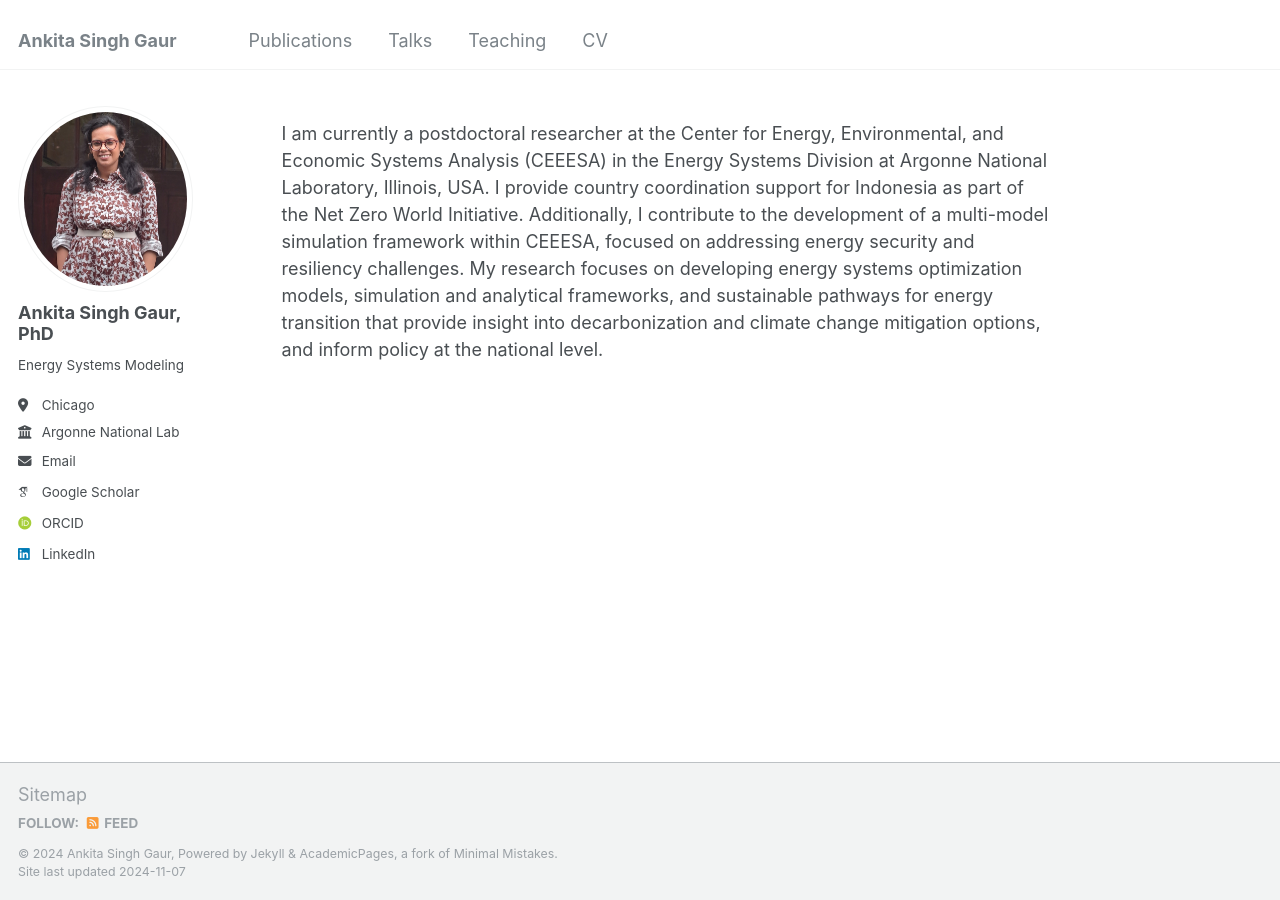
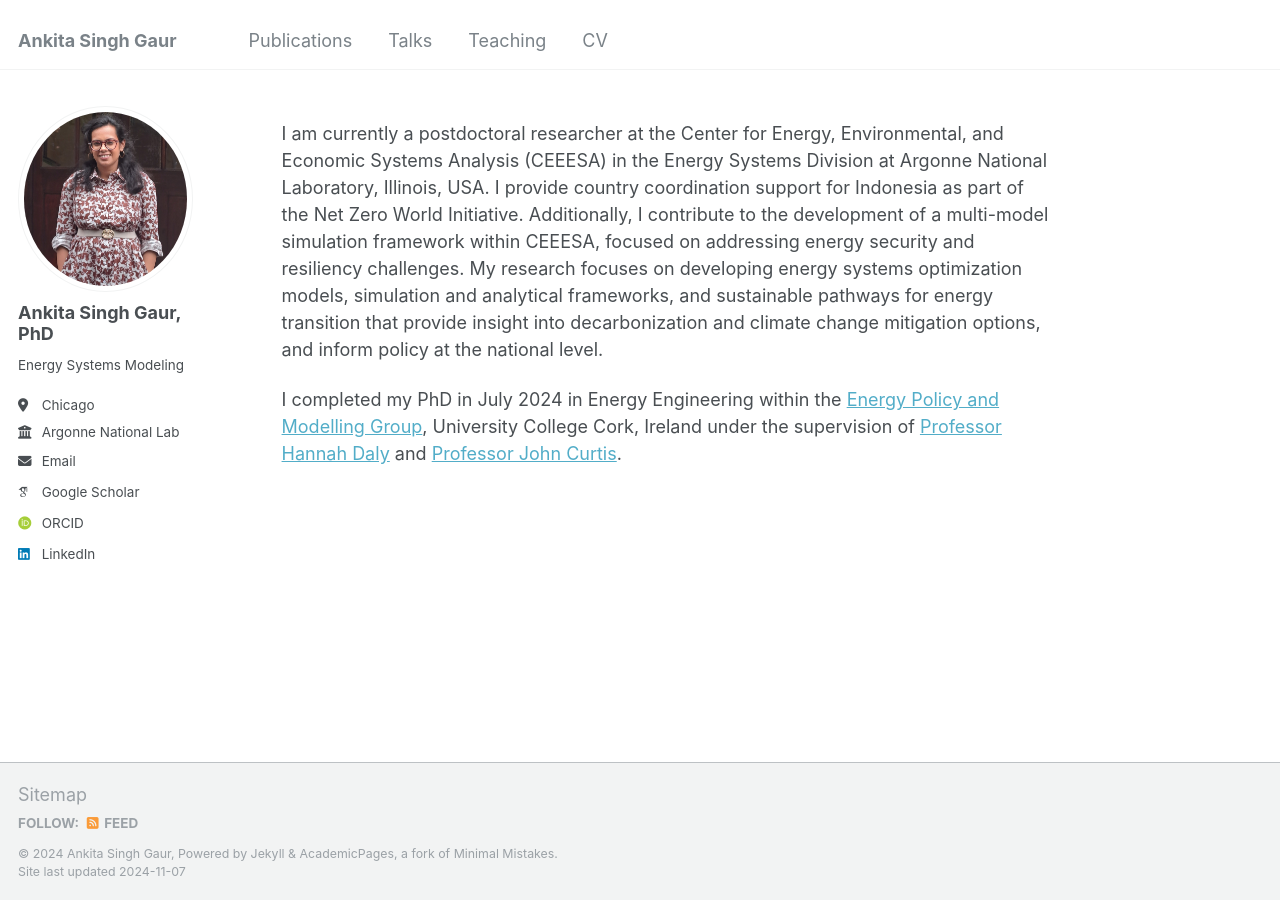
Before and after one commit to ankitagaur93/ankitagaur93.github.io, a Jekyll site: the page built from _pages/about.md, in a window 1280 px wide. Built offline with Jekyll 4.4.1, drawn with Linux system fonts in a browser that asks for light colours; some web fonts are replaced.

Commit message:
Update about.md

```diff
--- a/_pages/about.md
+++ b/_pages/about.md
@@ -8,3 +8,5 @@ redirect_from:
 ---
 
 I am currently a postdoctoral researcher at the Center for Energy, Environmental, and Economic Systems Analysis (CEEESA) in the Energy Systems Division at Argonne National Laboratory, Illinois, USA. I provide country coordination support for Indonesia as part of the Net Zero World Initiative. Additionally, I contribute to the development of a multi-model simulation framework within CEEESA, focused on addressing energy security and resiliency challenges. My research focuses on developing energy systems optimization models, simulation and analytical frameworks, and sustainable pathways for energy transition that provide insight into decarbonization and climate change mitigation options, and inform policy at the national level.
+
+I completed my PhD in July 2024 in Energy Engineering within the [Energy Policy and Modelling Group](https://www.ucc.ie/en/epmg/), University College Cork, Ireland under the supervision of [Professor Hannah Daly](https://research.ucc.ie/profiles/D021/h.daly@ucc.ie) and [Professor John Curtis](https://www.esri.ie/people/john-curtis).
```
